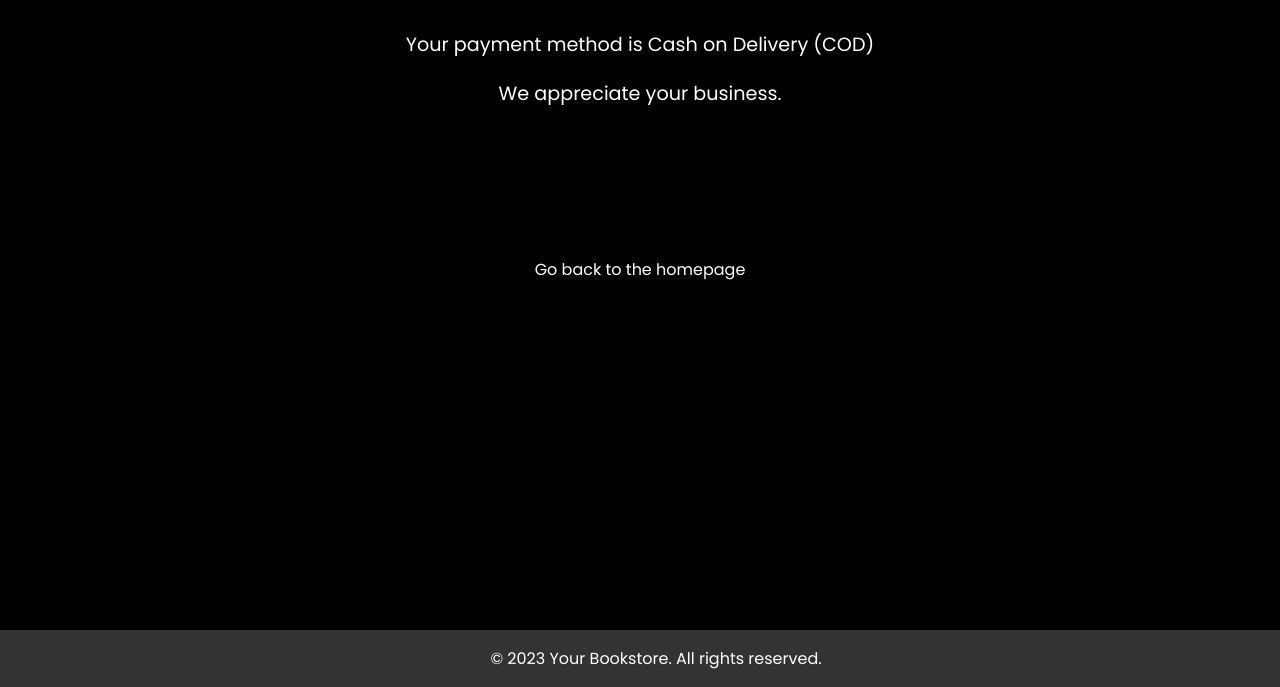
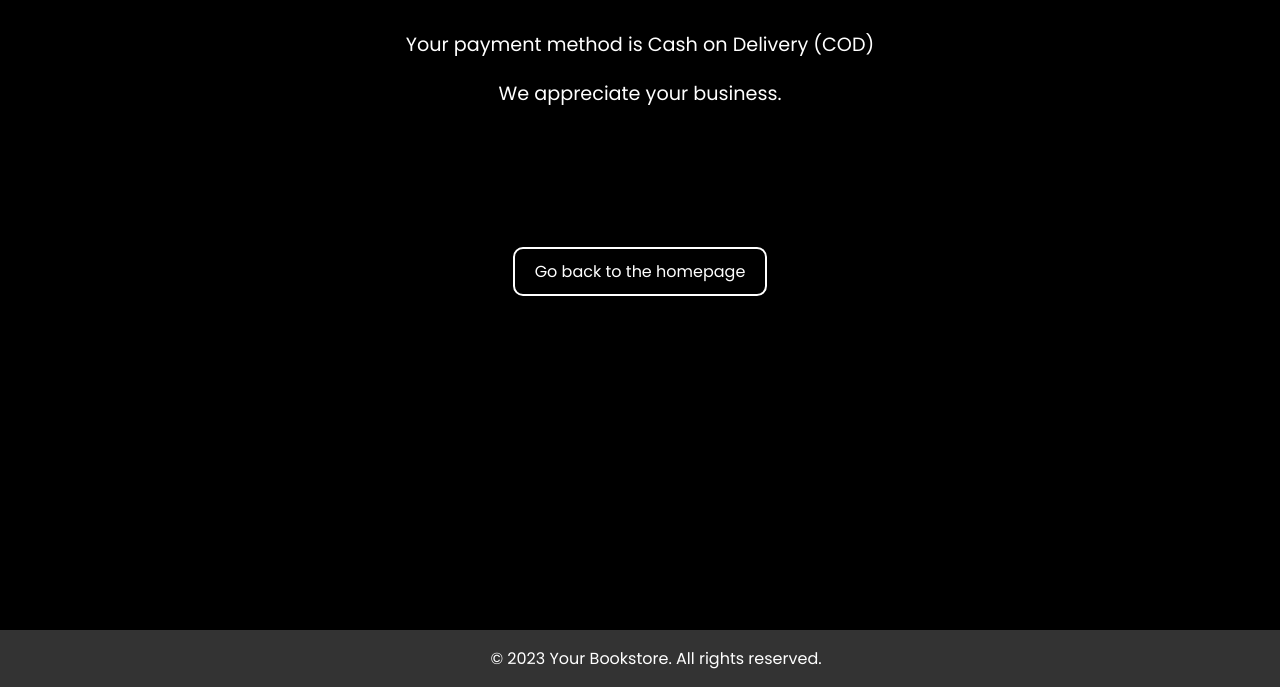
Before and after one commit to aditiids/BuyMyBooks, a plain HTML site: page thankyou.html in a window 1280 px wide. Shown: the part 113-800 px from the top of the page. Drawn offline with Linux system fonts and the light colour scheme.

Commit message:
Update thankyou.html

```diff
--- a/thankyou.html
+++ b/thankyou.html
@@ -58,7 +58,7 @@
             background-color: none;
             color: white;
             padding: 10px 20px;
-            border: 2px #fff;
+            border: 2px solid #fff;
             text-decoration: none;
             border-radius: 10px;
             margin-top: 20px;
```
